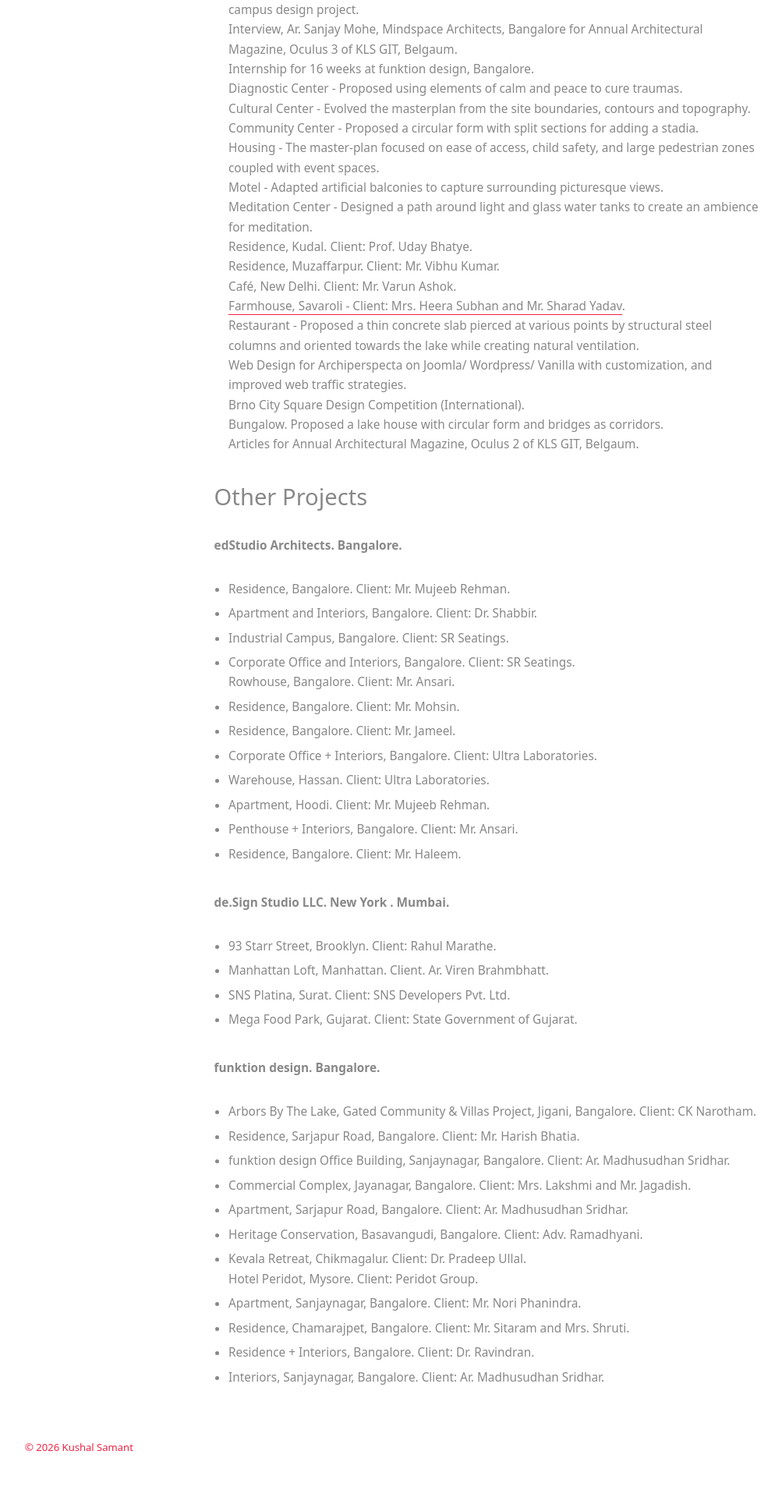
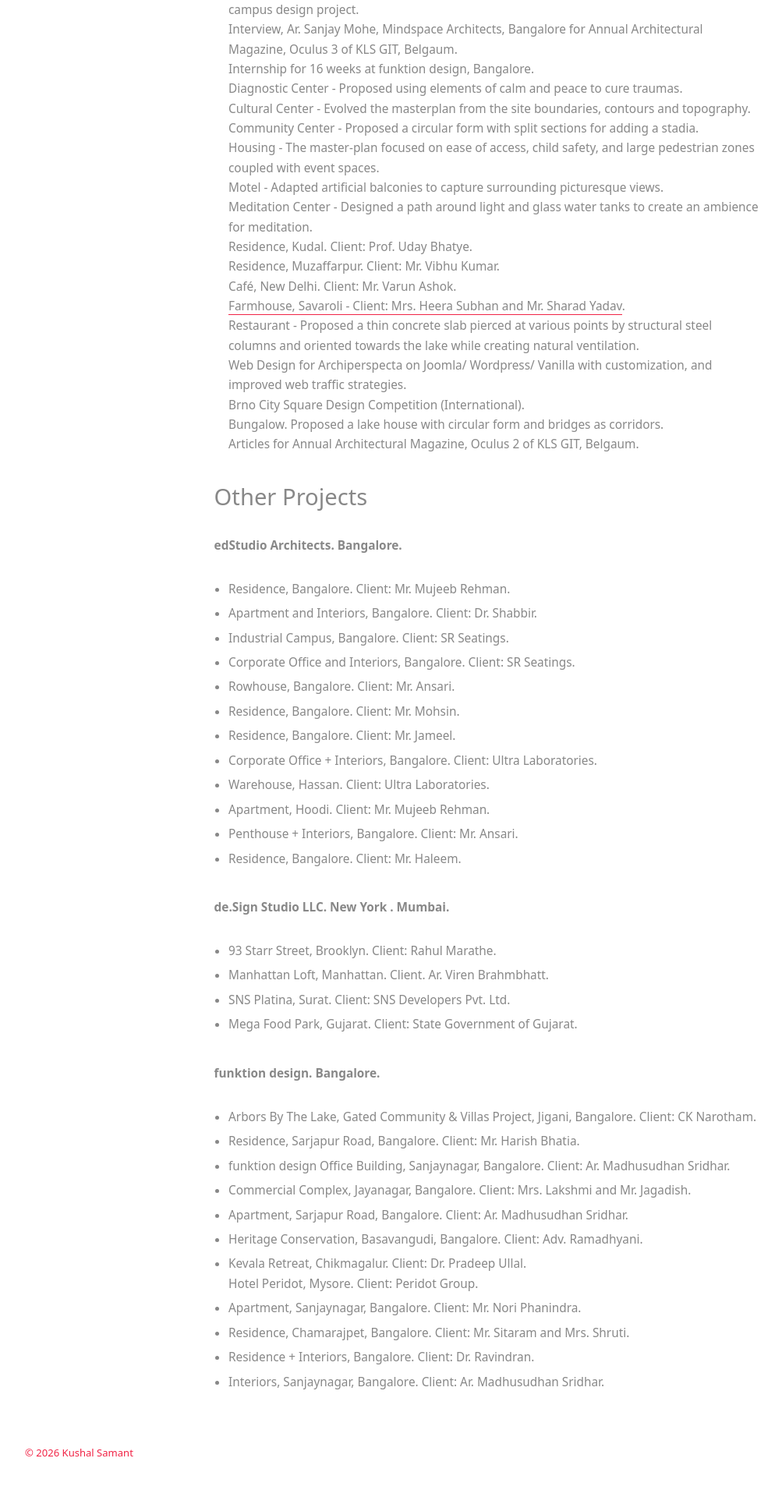
Before and after one commit to kushalsamant/kushalsamant.github.io, a Jekyll site: the page built from projects.md, in a window 1280 px wide. Shown: the part 3623-5543 px from the top of the page at 78% size, without its empty margins (14-1017 px from the left). Built offline with Jekyll 4.4.1, drawn with Linux system fonts in a browser that asks for light colours; our own code applies the rules of GitHub Pages for plain Markdown files.

```diff
--- a/projects.md
+++ b/projects.md
@@ -132,7 +132,7 @@ Articles for Annual Architectural Magazine, Oculus 2 of KLS GIT, Belgaum. <br>
 - Apartment and Interiors, Bangalore. Client: Dr. Shabbir. <br>
 - Industrial Campus, Bangalore. Client: SR Seatings. <br>
 - Corporate Office and Interiors, Bangalore. Client: SR Seatings. <br>
-Rowhouse, Bangalore. Client: Mr. Ansari. <br>
+- Rowhouse, Bangalore. Client: Mr. Ansari. <br>
 - Residence, Bangalore. Client: Mr. Mohsin. <br>
 - Residence, Bangalore. Client: Mr. Jameel. <br>
 - Corporate Office + Interiors, Bangalore. Client: Ultra Laboratories. <br>
```
